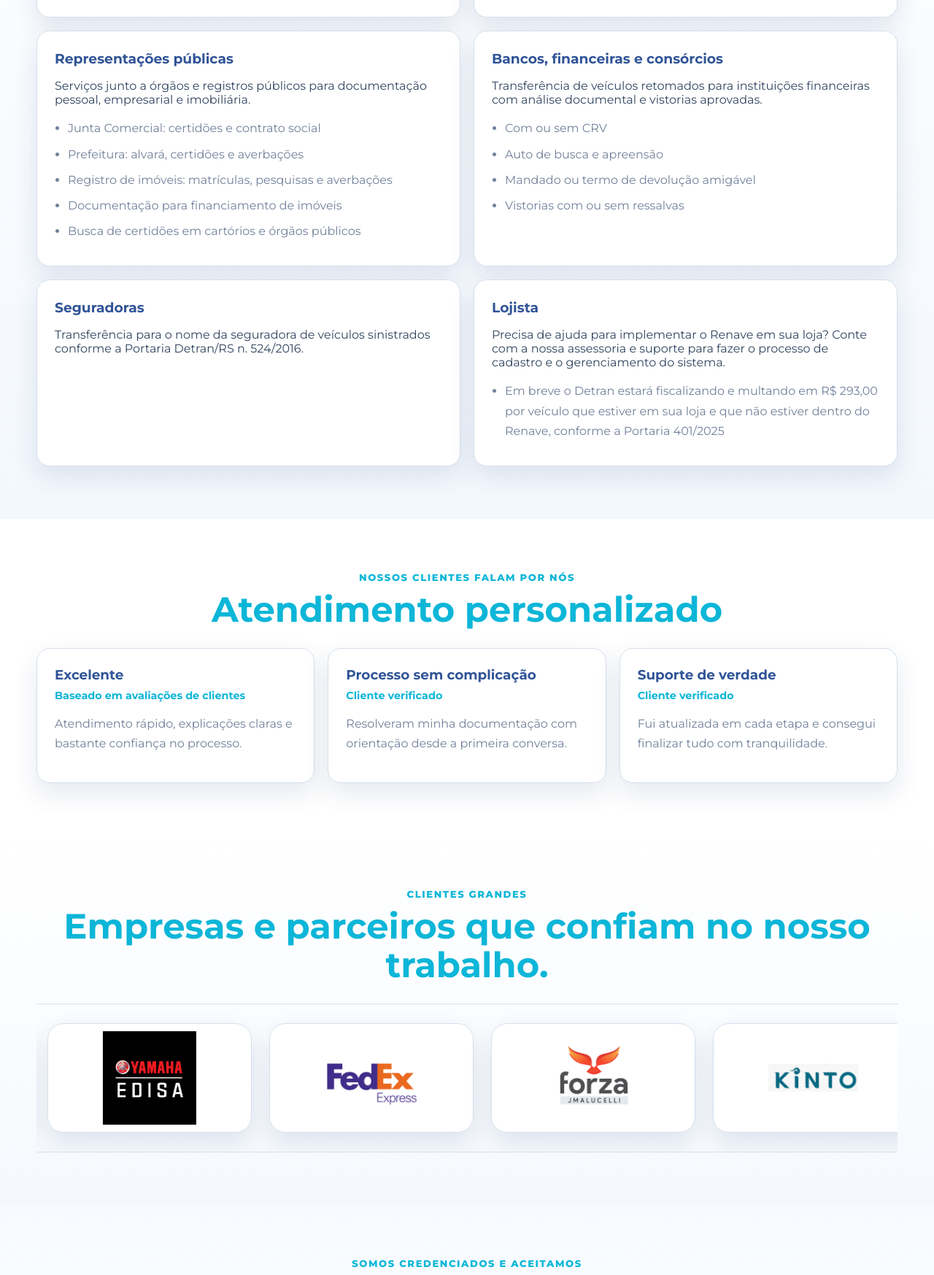
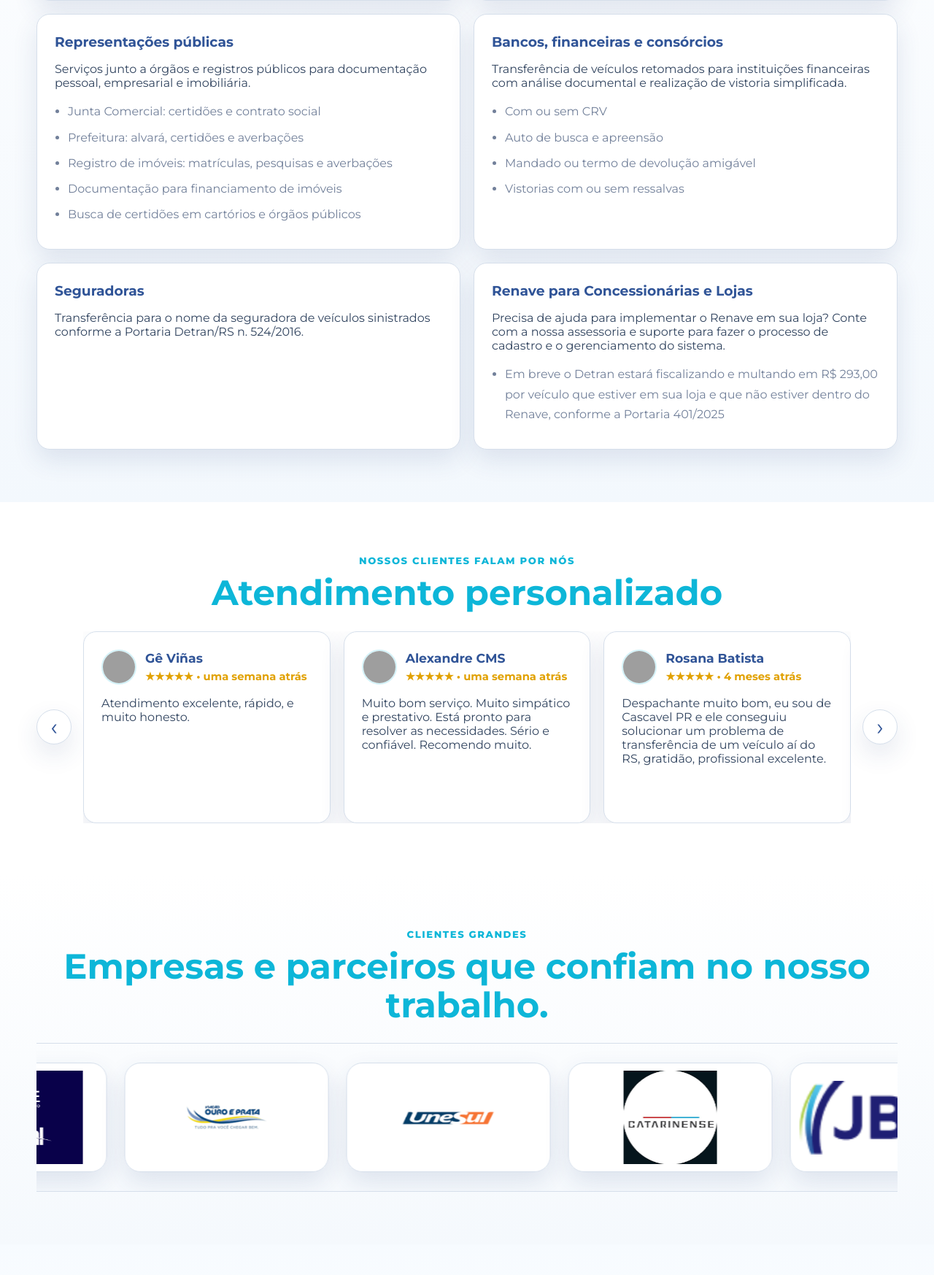
Before and after one commit to marcbmrs/marcbmrs.github.io, a PHP site: page /despachante_vincente/index.html in a window 1280 px wide. Shown: the part 3475-5222 px from the top of the page at 73% size. Run offline with PHP 8.4, Linux system fonts and the light colour scheme; grey boxes are pictures that could not be loaded.

Commit message:
atualizado

```diff
--- a/despachante_vincente/index.html
+++ b/despachante_vincente/index.html
@@ -128,26 +128,30 @@
               <div class="service-icon">
                 <img src="img/icones/icone-emplacamentos-transferencias.png" alt="Ícone de emplacamentos e transferências de propriedade">
               </div>
-              <h3>Emplacamentos e Transferências de Propriedade</h3>
-              <p>Registramos seu carro 0 km e realizamos transferências de propriedade com orientação sobre toda a documentação necessária.</p>
+              <h3>Transferência de Propriedade com Orientação Profissional</h3>
+              <p>Emplacamos seu carro 0 km dentro da concessionária!</p>
               <span class="service-toggle-label">Toque para ver a documentação</span>
             </summary>
 
             <div class="service-card-details">
-              <h4>Documentação necessária</h4>
+              <h4>Documentação necessária para 0 KM</h4>
               <ul>
-                <li>Nota fiscal</li>
-                <li>CNH</li>
+                <li>Nota fiscal ou foto do chassi</li>
                 <li>Comprovante de endereço</li>
-                <li>Autorização para o despachante assinada</li>
-                <li>Pessoa jurídica: cópia do contrato social, estatuto e ata</li>
-                <li>Procuração, quando necessário</li>
+                <li>Pessoa jurídica: cópia do contrato social ou estatuto e ata que elegeu a diretoria</li>
+                <li>GRT, autorização assinada digitalmente pelo Gov ou à caneta</li>
+                <li>Procuração, se quem autorizar for um procurador</li>
               </ul>
 
-              <h4>Atendimento</h4>
+              <h4>Documentação para Transferência de Propriedade</h4>
               <ul>
-                <li>Registramos seu carro 0 km pelo menor preço</li>
-                <li>Transferimos o seu carro com orientação completa do processo</li>
+                <li>DUT ou ATPVE assinado por vendedor e comprador em cartório ou digitalmente</li>
+                <li>Nota fiscal, se adquirido de revenda</li>
+                <li>CNH exportada do aplicativo CNH Digital ou RG/CPF</li>
+                <li>Comprovante de endereço ou assinatura de declaração</li>
+                <li>No caso de pessoa jurídica: contrato social, ou estatuto e ata, CNPJ, CNH ou RG/CPF</li>
+                <li>GRT, autorização para despachante, assinada digitalmente ou à caneta</li>
+                <li>Se o vendedor for pessoa jurídica e o veículo estiver acima de R$ 87.493,73, é preciso apresentar CND da Receita Federal</li>
               </ul>
             </div>
           </details>
@@ -206,7 +210,7 @@
               <h4>Serviços realizados</h4>
               <ul>
                 <li>Regularização para transferência</li>
-                <li>Laudo do Inmetro</li>
+                <li>Laudo do Inmetro para Regularização da Média Monta</li>
                 <li>Encaminhamento completo de todo o serviço</li>
               </ul>
             </div>
@@ -403,7 +407,7 @@
 
           <article class="specialty-card reveal">
             <h3>Bancos, financeiras e consórcios</h3>
-            <p>Transferência de veículos retomados para instituições financeiras com análise documental e vistorias aprovadas.</p>
+            <p>Transferência de veículos retomados para instituições financeiras com análise documental e realização de vistoria simplificada.</p>
             <ul>
               <li>Com ou sem CRV</li>
               <li>Auto de busca e apreensão</li>
@@ -418,7 +422,7 @@
           </article>
 
           <article class="specialty-card reveal">
-            <h3>Lojista</h3>
+            <h3>Renave para Concessionárias e Lojas</h3>
             <p>Precisa de ajuda para implementar o Renave em sua loja? Conte com a nossa assessoria e suporte para fazer o processo de cadastro e o gerenciamento do sistema.</p>
             <ul>
               <li>Em breve o Detran estará fiscalizando e multando em R$ 293,00 por veículo que estiver em sua loja e que não estiver dentro do Renave, conforme a Portaria 401/2025</li>
@@ -435,22 +439,72 @@
           <h2>Atendimento personalizado</h2>
         </div>
 
-        <div class="testimonial-grid">
-          <article class="testimonial-card reveal">
-            <strong>Excelente</strong>
-            <span>Baseado em avaliações de clientes</span>
-            <p>Atendimento rápido, explicações claras e bastante confiança no processo.</p>
+        <div class="reviews-carousel reveal">
+          <button class="reviews-nav reviews-nav-prev" type="button" aria-label="Avaliação anterior" data-reviews-prev>
+            ‹
+          </button>
+
+          <div class="reviews-viewport">
+            <div class="reviews-track" data-reviews-track>
+              <article class="review-card">
+                <div class="review-head">
+                  <strong>Gê Viñas</strong>
+                  <img class="review-avatar" src="https://lh3.googleusercontent.com/a-/ALV-UjWdkcsqtn7JtlflB9Mee-n8NOS7fdCu-tUGd56dcC0VnJkNHTY=w72-h72-p-rp-mo-br100" alt="Foto de Gê Viñas">
+                  <span>★★★★★ • uma semana atrás</span>
+                </div>
+                <p>Atendimento excelente, rápido, e muito honesto.</p>
               </article>
-          <article class="testimonial-card reveal">
-            <strong>Processo sem complicação</strong>
-            <span>Cliente verificado</span>
-            <p>Resolveram minha documentação com orientação desde a primeira conversa.</p>
+
+              <article class="review-card">
+                <div class="review-head">
+                  <strong>Alexandre CMS</strong>
+                  <img class="review-avatar" src="https://lh3.googleusercontent.com/a/ACg8ocIip_8pMRIg3OUbbz5xuNBJ7-s4gDA4vm8Z6HFLcJpeJHWDRA=w72-h72-p-rp-mo-br100" alt="Foto de Alexandre CMS">
+                  <span>★★★★★ • uma semana atrás</span>
+                </div>
+                <p>Muito bom serviço. Muito simpático e prestativo. Está pronto para resolver as necessidades. Sério e confiável. Recomendo muito.</p>
               </article>
-          <article class="testimonial-card reveal">
-            <strong>Suporte de verdade</strong>
-            <span>Cliente verificado</span>
-            <p>Fui atualizada em cada etapa e consegui finalizar tudo com tranquilidade.</p>
+
+              <article class="review-card">
+                <div class="review-head">
+                  <strong>Rosana Batista</strong>
+                  <img class="review-avatar" src="https://lh3.googleusercontent.com/a/ACg8ocJwyluzJq4EGMQ9PU4SfzRcHLL8vcahNl70ZtKyyaxsUKf2hA=w72-h72-p-rp-mo-br100" alt="Foto de Rosana Batista">
+                  <span>★★★★★ • 4 meses atrás</span>
+                </div>
+                <p>Despachante muito bom, eu sou de Cascavel PR e ele conseguiu solucionar um problema de transferência de um veículo aí do RS, gratidão, profissional excelente.</p>
               </article>
+
+              <article class="review-card">
+                <div class="review-head">
+                  <strong>Marcelo Guaranha</strong>
+                  <img class="review-avatar" src="https://lh3.googleusercontent.com/a-/ALV-UjW7iVNWm1I8pyNlLA6hEHor-RNn7pjFR53xA5LaKuUhMThq_EU=w72-h72-p-rp-mo-br100" alt="Foto de Marcelo Guaranha">
+                  <span>★★★★★ • 11 meses atrás</span>
+                </div>
+                <p>Atendimento fora de série, muita confiança pelo WhatsApp, pessoal gente boa, conclusão do serviço rápido. Só agradecer.</p>
+              </article>
+
+              <article class="review-card">
+                <div class="review-head">
+                  <strong>Maria Clara Pinto Camargo</strong>
+                  <img class="review-avatar" src="https://lh3.googleusercontent.com/a-/ALV-UjUK73AzuX_MH6W2sSLSli8KGU4aiIAoOIxknJmWwmlt0wOr2UdE=w72-h72-p-rp-mo-br100" alt="Foto de Maria Clara Pinto Camargo">
+                  <span>★★★★★ • um ano atrás</span>
+                </div>
+                <p>Minha experiência foi ótima com o despachante Vicente. Respeito com o cliente e rapidez em retornar quando solicitado. Recomendo.</p>
+              </article>
+
+              <article class="review-card">
+                <div class="review-head">
+                  <strong>André Weber</strong>
+                  <img class="review-avatar" src="https://lh3.googleusercontent.com/a-/ALV-UjWaRfJbp860r9PNYJ5_CZiyqz-r1Q6IFFSqb9D9CqQNrdWvc-Y=w72-h72-p-rp-mo-ba2-br100" alt="Foto de André Weber">
+                  <span>★★★★★ • 2 anos atrás</span>
+                </div>
+                <p>Precisava urgente de um serviço de despachante, não estava conseguindo achar e o que achei estava só me enrolando. Falei com eles e foram super ágeis e profissionais, fizeram um excelente serviço, com certeza indicarei.</p>
+              </article>
+            </div>
+          </div>
+
+          <button class="reviews-nav reviews-nav-next" type="button" aria-label="Próxima avaliação" data-reviews-next>
+            ›
+          </button>
         </div>
       </div>
     </section>
@@ -472,26 +526,24 @@
       <div class="container">
         <div class="section-head center">
           <p class="kicker">Somos credenciados e aceitamos</p>
-          <h2>Trabalhamos com parceiros e credenciamentos que reforçam a segurança do seu atendimento.</h2>
         </div>
 
         <div class="credentials-grid">
   <article class="credential-card reveal">
-            <img class="credential-logo" src="img/credenciados/edenred.png" alt="Logo Edenred">
+    <img class="credential-logo" src="img/credenciados/tiecketlog.png" alt="Logo Ticket Log">
   </article>
   <article class="credential-card reveal">
-            <img class="credential-logo" src="img/credenciados/link_beneficios_logo.jpg" alt="Logo Link Benefícios">
-          </article>
-          <article class="credential-card reveal">
-            <img class="credential-logo" src="img/credenciados/neo-facilidades.png" alt="Logo Neo Facilidades">
+    <img class="credential-logo" src="img/credenciados/edenred.png" alt="Logo Ticket Edenred">
   </article>
   <article class="credential-card reveal">
     <img class="credential-logo" src="img/credenciados/prime.png" alt="Logo Prime">
   </article>
   <article class="credential-card reveal">
-            <img class="credential-logo" src="img/credenciados/tiecketlog.png" alt="Logo Ticketlog">
+    <img class="credential-logo" src="img/credenciados/neo-facilidades.png" alt="Logo Neo">
   </article>
-        </div>
+  <article class="credential-card reveal">
+    <img class="credential-logo" src="img/credenciados/link_beneficios_logo.jpg" alt="Logo Link">
+  </article>
 </div>
     </section>
 
@@ -500,11 +552,15 @@
         <div class="blog-copy reveal">
           <div class="section-head">
             <p class="kicker">Nosso blog</p>
-            <h2>Conteúdo útil para quem quer entender melhor a documentação veicular.</h2>
+            <h2>Informações importantes para quem acompanha regras e benefícios no RS.</h2>
           </div>
           <p>
-            A área do blog pode destacar dicas, notícias, atualizações de exigências
-            e orientações práticas para quem está regularizando um veículo.
+            Aqui no RS, veículos 100% elétricos são isentos de IPVA de acordo com a
+            Lei nº 8.115, de 30 de dezembro de 1985.
+          </p>
+          <p>
+            Veículos de locadoras pagam 1% de IPVA, mediante cadastro junto à
+            Sefaz/RS.
           </p>
           <a class="btn btn-primary" href="#contato">Acompanhe o blog</a>
         </div>
@@ -512,8 +568,8 @@
         <article class="blog-card reveal">
           <div class="blog-image"></div>
           <div class="blog-card-body">
-            <h3>Quais são os serviços de despachante e suas facilidades para quem contrata</h3>
-            <p>Um espaço ideal para destacar um artigo importante e convidar o visitante a ler mais.</p>
+            <h3>IPVA no RS: isenção para veículos elétricos e alíquota reduzida para locadoras</h3>
+            <p>Lei nº 8.115, de 30 de dezembro de 1985, e cadastro junto à Sefaz/RS são pontos importantes para quem busca esse enquadramento.</p>
             <a href="#contato">Ler mais</a>
           </div>
         </article>
@@ -575,10 +631,10 @@
 
       <div>
         <h3>Especialidades</h3>
-        <a href="#servicos">Licenciamento anual</a>
-        <a href="#servicos">Transferência</a>
-        <a href="#servicos">ATPV e novo CRV</a>
-        <a href="#servicos">Certificado digital</a>
+        <a href="#servicos">Emplacamentos</a>
+        <a href="#servicos">Transferências</a>
+        <a href="#servicos">Emissão do Atpve</a>
+        <a href="#servicos">Licenciamento</a>
       </div>
 
       <div>
--- a/despachante_vincente/style.css
+++ b/despachante_vincente/style.css
@@ -310,6 +310,12 @@
 
 .section-head.center {
   text-align: center;
+}
+
+.credentials .kicker {
+  font-size: clamp(2rem, 4vw, 3rem);
+  line-height: 1.1;
+  letter-spacing: 0;
 }
 
 .kicker {
@@ -808,29 +814,80 @@
   filter: saturate(1) grayscale(0);
 }
 
-.testimonial-grid {
+.reviews-carousel {
   display: grid;
-  grid-template-columns: repeat(3, minmax(0, 1fr));
-  gap: 18px;
+  grid-template-columns: auto 1fr auto;
+  gap: 16px;
+  align-items: center;
 }
 
-.testimonial-card {
-  padding: 24px;
+.reviews-viewport {
+  overflow: hidden;
 }
 
-.testimonial-card strong {
-  display: block;
-  margin-bottom: 8px;
-  color: var(--primary-dark);
-  font-size: 1.15rem;
+.reviews-track {
+  display: flex;
+  gap: 18px;
+  transition: transform 320ms ease;
 }
 
-.testimonial-card span {
+.review-card {
+  flex: 0 0 calc((100% - 36px) / 3);
+  min-height: 220px;
+  padding: 24px;
+  background: var(--surface);
+  border: 1px solid var(--line);
+  border-radius: var(--radius);
+  box-shadow: var(--shadow);
+}
+
+.review-head {
+  display: grid;
+  grid-template-columns: 48px 1fr;
+  column-gap: 12px;
+  align-items: center;
+  margin-bottom: 14px;
+}
+
+.review-head strong {
   display: block;
-  margin-bottom: 14px;
-  color: var(--primary);
-  font-size: 0.9rem;
+  margin-bottom: 4px;
+  color: var(--primary-dark);
+  font-size: 1.08rem;
+  grid-column: 2;
+}
+
+.review-head span {
+  display: block;
+  color: #e1a100;
+  font-size: 0.92rem;
   font-weight: 700;
+  grid-column: 2;
+}
+
+.review-avatar {
+  grid-row: 1 / span 2;
+  width: 48px;
+  height: 48px;
+  border-radius: 50%;
+  object-fit: cover;
+  border: 2px solid rgba(13, 182, 216, 0.18);
+}
+
+.reviews-nav {
+  display: inline-flex;
+  align-items: center;
+  justify-content: center;
+  width: 48px;
+  height: 48px;
+  border: 1px solid var(--line);
+  border-radius: 999px;
+  background: #fff;
+  color: var(--primary-dark);
+  font-size: 2rem;
+  line-height: 1;
+  cursor: pointer;
+  box-shadow: var(--shadow);
 }
 
 .blog {
@@ -1136,6 +1193,10 @@
     grid-template-columns: repeat(3, minmax(0, 1fr));
   }
 
+  .review-card {
+    flex: 0 0 calc((100% - 18px) / 2);
+  }
+
   .dual-banner-grid {
     grid-template-columns: 1fr;
   }
@@ -1235,6 +1296,24 @@
     grid-template-columns: 1fr;
   }
 
+  .reviews-carousel {
+    grid-template-columns: auto 1fr auto;
+    gap: 10px;
+  }
+
+  .reviews-nav {
+    display: inline-flex;
+    width: 40px;
+    height: 40px;
+    font-size: 1.5rem;
+  }
+
+  .review-card {
+    flex: 0 0 100%;
+    min-height: auto;
+    padding: 20px;
+  }
+
   .payment-flags {
     flex-wrap: nowrap;
     justify-content: center;
```
Also changed, not shown: despachante_vincente/script.js (+70 -11 lines), despachante_vincente/img/parceiros/catarinense.png (added), despachante_vincente/img/parceiros/jbs.png (added), despachante_vincente/img/parceiros/pontual.png (added). Lines whose indentation alone changed are shown as unchanged.
